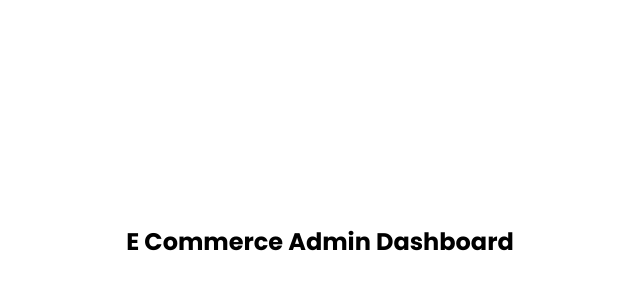
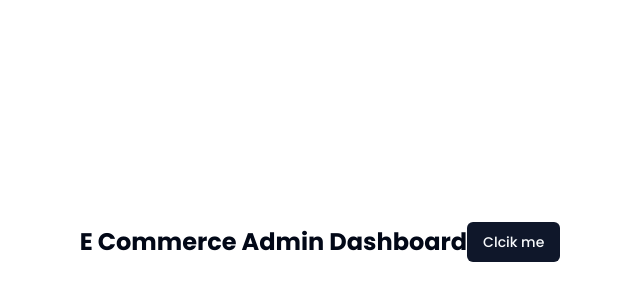
Before and after one commit to MaarcusRenieroL/e-commerce-admin, a Next.js app: page / in a window 1280 px wide. Shown: the part 158-458 px from the top of the page, without its empty margins (320-960 px from the left). Built offline with nearby package versions, Linux system fonts and the light colour scheme.

Commit message:
init: init shadcn-ui

```diff
--- a/src/app/globals.css
+++ b/src/app/globals.css
@@ -1,9 +1,76 @@
 @tailwind base;
-@tailwind components;
-@tailwind utilities;
+  @tailwind components;
+  @tailwind utilities;
 
-html,
-body,
-:root {
-  height: 100%;
-}
+  @layer base {
+    :root {
+      --background: 0 0% 100%;
+      --foreground: 222.2 84% 4.9%;
+
+      --card: 0 0% 100%;
+      --card-foreground: 222.2 84% 4.9%;
+
+      --popover: 0 0% 100%;
+      --popover-foreground: 222.2 84% 4.9%;
+
+      --primary: 222.2 47.4% 11.2%;
+      --primary-foreground: 210 40% 98%;
+
+      --secondary: 210 40% 96.1%;
+      --secondary-foreground: 222.2 47.4% 11.2%;
+
+      --muted: 210 40% 96.1%;
+      --muted-foreground: 215.4 16.3% 46.9%;
+
+      --accent: 210 40% 96.1%;
+      --accent-foreground: 222.2 47.4% 11.2%;
+
+      --destructive: 0 84.2% 60.2%;
+      --destructive-foreground: 210 40% 98%;
+
+      --border: 214.3 31.8% 91.4%;
+      --input: 214.3 31.8% 91.4%;
+      --ring: 222.2 84% 4.9%;
+
+      --radius: 0.5rem;
+    }
+
+    .dark {
+      --background: 222.2 84% 4.9%;
+      --foreground: 210 40% 98%;
+
+      --card: 222.2 84% 4.9%;
+      --card-foreground: 210 40% 98%;
+
+      --popover: 222.2 84% 4.9%;
+      --popover-foreground: 210 40% 98%;
+
+      --primary: 210 40% 98%;
+      --primary-foreground: 222.2 47.4% 11.2%;
+
+      --secondary: 217.2 32.6% 17.5%;
+      --secondary-foreground: 210 40% 98%;
+
+      --muted: 217.2 32.6% 17.5%;
+      --muted-foreground: 215 20.2% 65.1%;
+
+      --accent: 217.2 32.6% 17.5%;
+      --accent-foreground: 210 40% 98%;
+
+      --destructive: 0 62.8% 30.6%;
+      --destructive-foreground: 210 40% 98%;
+
+      --border: 217.2 32.6% 17.5%;
+      --input: 217.2 32.6% 17.5%;
+      --ring: 212.7 26.8% 83.9%;
+    }
+  }
+
+  @layer base {
+    * {
+      @apply border-border;
+    }
+    body {
+      @apply bg-background text-foreground;
+    }
+  }
--- a/src/app/page.tsx
+++ b/src/app/page.tsx
@@ -1,7 +1,10 @@
+import { Button } from "~/components/ui/button";
+
 export default function Home() {
   return (
-    <div className="flex items-center justify-center h-full w-full">
+    <div className="flex items-center justify-center h-screen w-full">
       <h1 className="text-2xl font-bold">E Commerce Admin Dashboard</h1>
+      <Button>Clcik me</Button>
     </div>
   );
 }
--- /dev/null
+++ b/src/components/ui/button.tsx
@@ -0,0 +1,56 @@
+import * as React from "react"
+import { Slot } from "@radix-ui/react-slot"
+import { cva, type VariantProps } from "class-variance-authority"
+
+import { cn } from "~/lib/utils"
+
+const buttonVariants = cva(
+  "inline-flex items-center justify-center whitespace-nowrap rounded-md text-sm font-medium ring-offset-background transition-colors focus-visible:outline-none focus-visible:ring-2 focus-visible:ring-ring focus-visible:ring-offset-2 disabled:pointer-events-none disabled:opacity-50",
+  {
+    variants: {
+      variant: {
+        default: "bg-primary text-primary-foreground hover:bg-primary/90",
+        destructive:
+          "bg-destructive text-destructive-foreground hover:bg-destructive/90",
+        outline:
+          "border border-input bg-background hover:bg-accent hover:text-accent-foreground",
+        secondary:
+          "bg-secondary text-secondary-foreground hover:bg-secondary/80",
+        ghost: "hover:bg-accent hover:text-accent-foreground",
+        link: "text-primary underline-offset-4 hover:underline",
+      },
+      size: {
+        default: "h-10 px-4 py-2",
+        sm: "h-9 rounded-md px-3",
+        lg: "h-11 rounded-md px-8",
+        icon: "h-10 w-10",
+      },
+    },
+    defaultVariants: {
+      variant: "default",
+      size: "default",
+    },
+  }
+)
+
+export interface ButtonProps
+  extends React.ButtonHTMLAttributes<HTMLButtonElement>,
+    VariantProps<typeof buttonVariants> {
+  asChild?: boolean
+}
+
+const Button = React.forwardRef<HTMLButtonElement, ButtonProps>(
+  ({ className, variant, size, asChild = false, ...props }, ref) => {
+    const Comp = asChild ? Slot : "button"
+    return (
+      <Comp
+        className={cn(buttonVariants({ variant, size, className }))}
+        ref={ref}
+        {...props}
+      />
+    )
+  }
+)
+Button.displayName = "Button"
+
+export { Button, buttonVariants }
--- /dev/null
+++ b/src/lib/utils.ts
@@ -0,0 +1,6 @@
+import { type ClassValue, clsx } from "clsx"
+import { twMerge } from "tailwind-merge"
+
+export function cn(...inputs: ClassValue[]) {
+  return twMerge(clsx(inputs))
+}
--- a/tailwind.config.ts
+++ b/tailwind.config.ts
@@ -1,20 +1,80 @@
-import type { Config } from "tailwindcss";
+import type { Config } from "tailwindcss"
 
-const config: Config = {
+const config = {
+  darkMode: ["class"],
   content: [
-    "./src/pages/**/*.{js,ts,jsx,tsx,mdx}",
-    "./src/components/**/*.{js,ts,jsx,tsx,mdx}",
-    "./src/app/**/*.{js,ts,jsx,tsx,mdx}",
-  ],
+    './pages/**/*.{ts,tsx}',
+    './components/**/*.{ts,tsx}',
+    './app/**/*.{ts,tsx}',
+    './src/**/*.{ts,tsx}',
+	],
+  prefix: "",
   theme: {
+    container: {
+      center: true,
+      padding: "2rem",
+      screens: {
+        "2xl": "1400px",
+      },
+    },
     extend: {
-      backgroundImage: {
-        "gradient-radial": "radial-gradient(var(--tw-gradient-stops))",
-        "gradient-conic":
-          "conic-gradient(from 180deg at 50% 50%, var(--tw-gradient-stops))",
+      colors: {
+        border: "hsl(var(--border))",
+        input: "hsl(var(--input))",
+        ring: "hsl(var(--ring))",
+        background: "hsl(var(--background))",
+        foreground: "hsl(var(--foreground))",
+        primary: {
+          DEFAULT: "hsl(var(--primary))",
+          foreground: "hsl(var(--primary-foreground))",
+        },
+        secondary: {
+          DEFAULT: "hsl(var(--secondary))",
+          foreground: "hsl(var(--secondary-foreground))",
+        },
+        destructive: {
+          DEFAULT: "hsl(var(--destructive))",
+          foreground: "hsl(var(--destructive-foreground))",
+        },
+        muted: {
+          DEFAULT: "hsl(var(--muted))",
+          foreground: "hsl(var(--muted-foreground))",
+        },
+        accent: {
+          DEFAULT: "hsl(var(--accent))",
+          foreground: "hsl(var(--accent-foreground))",
+        },
+        popover: {
+          DEFAULT: "hsl(var(--popover))",
+          foreground: "hsl(var(--popover-foreground))",
+        },
+        card: {
+          DEFAULT: "hsl(var(--card))",
+          foreground: "hsl(var(--card-foreground))",
+        },
+      },
+      borderRadius: {
+        lg: "var(--radius)",
+        md: "calc(var(--radius) - 2px)",
+        sm: "calc(var(--radius) - 4px)",
+      },
+      keyframes: {
+        "accordion-down": {
+          from: { height: "0" },
+          to: { height: "var(--radix-accordion-content-height)" },
+        },
+        "accordion-up": {
+          from: { height: "var(--radix-accordion-content-height)" },
+          to: { height: "0" },
+        },
+      },
+      animation: {
+        "accordion-down": "accordion-down 0.2s ease-out",
+        "accordion-up": "accordion-up 0.2s ease-out",
       },
     },
   },
-  plugins: [],
-};
-export default config;
+  plugins: [require("tailwindcss-animate")],
+} satisfies Config
+
+export default config
```
Also changed, not shown: package.json (+10 -4 lines), components.json (added).
